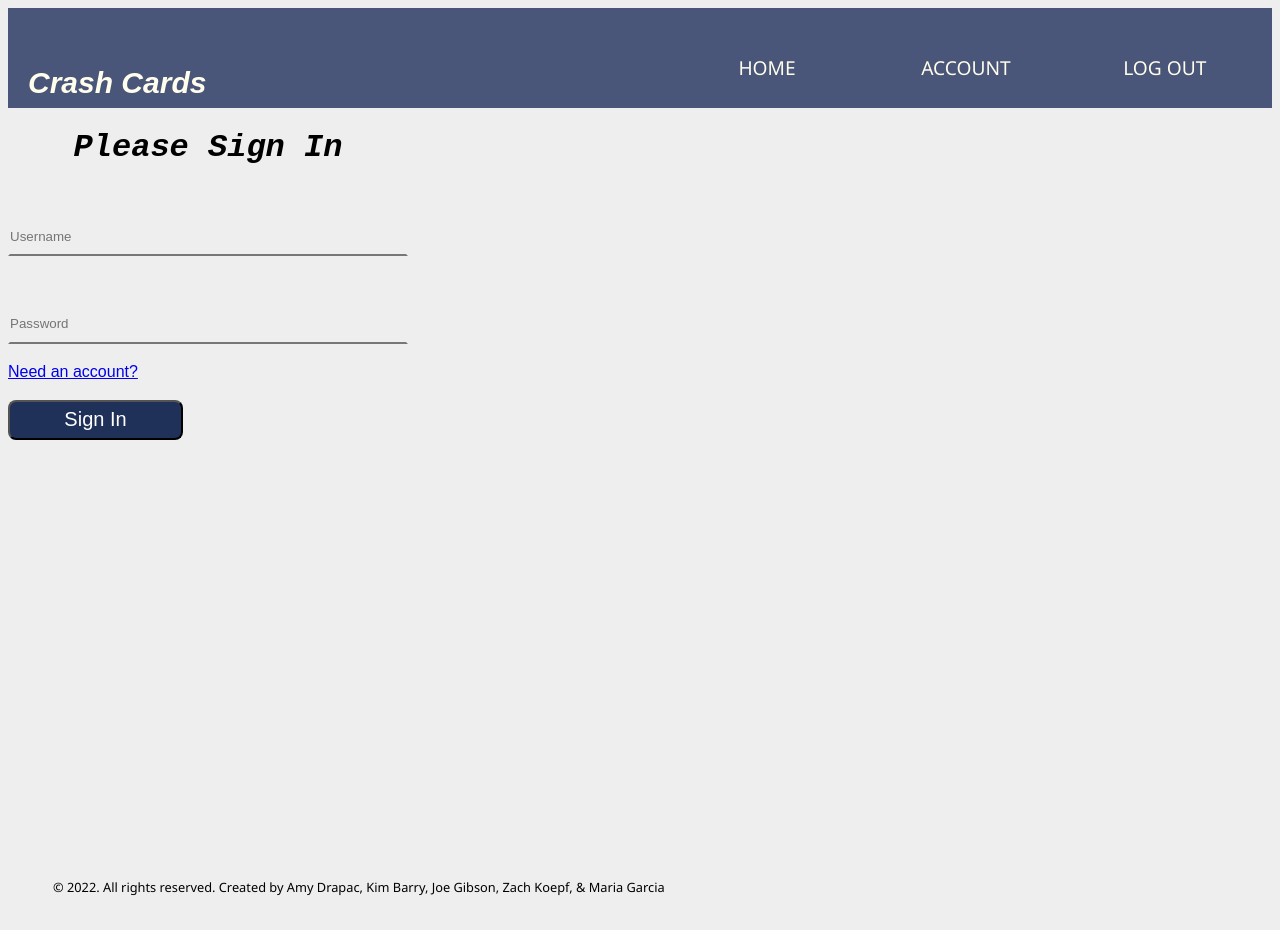
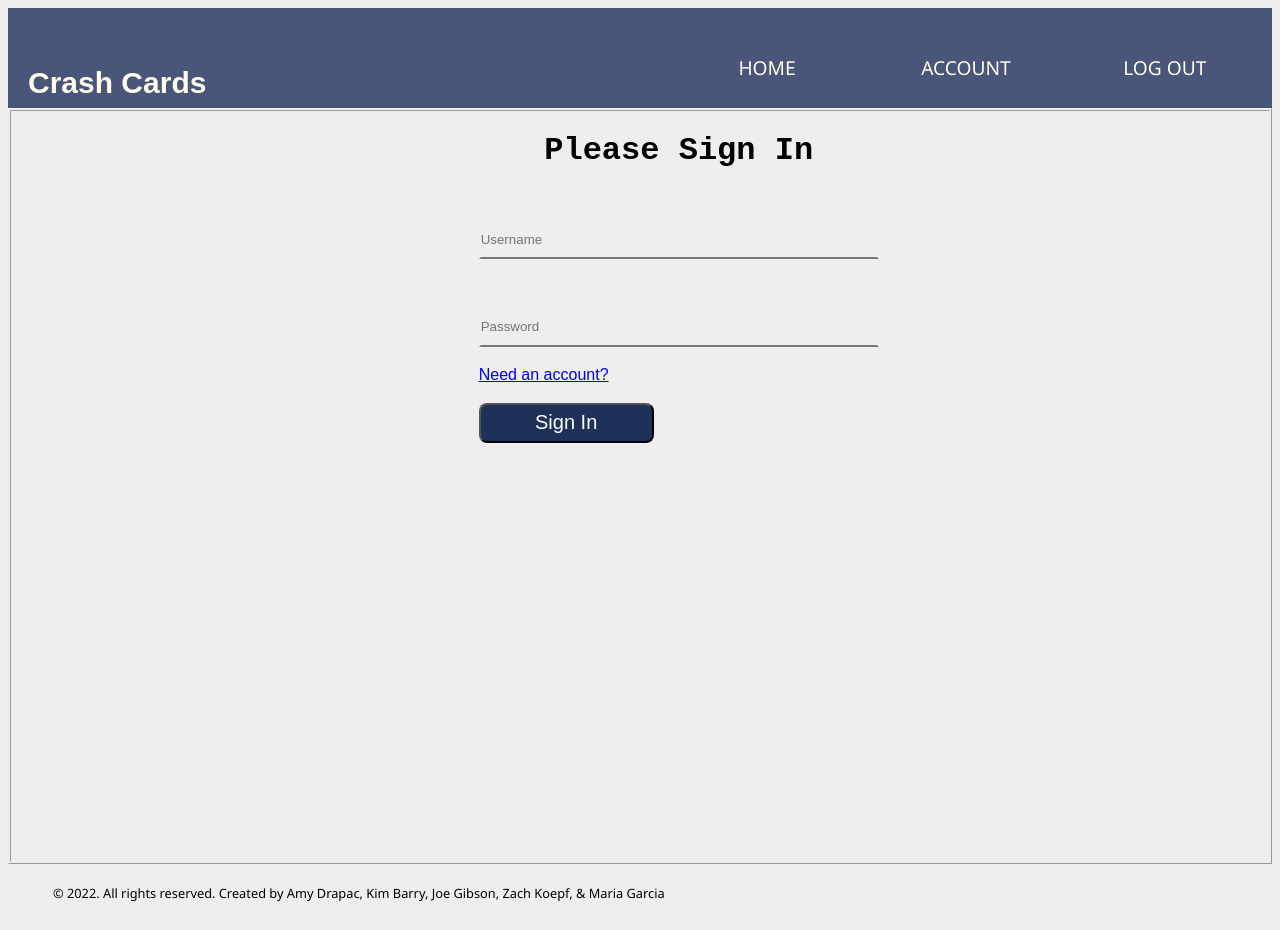
Before and after one commit to rohlfinga1/final-capstone, a Vue app in the folder vue/: page /login in a window 1280 px wide. Built offline with nearby package versions, Linux system fonts and the light colour scheme; a web font is replaced by a local one.

Commit message:
get rid of italics

```diff
--- a/vue/src/components/MenuBar.vue
+++ b/vue/src/components/MenuBar.vue
@@ -118,7 +118,7 @@ nav ul li {
 h2 {
   font-family: "Arial Narrow Bold", sans-serif;
   text-align: center;
-  font-style: italic;
+  font-style: bold;
   color: #FFFDEB;
 }
 </style>
--- a/vue/src/views/Home.vue
+++ b/vue/src/views/Home.vue
@@ -68,7 +68,7 @@ Loading card HTML & CSS from https://uiverse.io/alexruix/white-cat-50-->
 h1 {
   font-family: "Arial Narrow Bold", sans-serif;
   text-align: center;
-  font-style: italic;
+  font-style: bold;
 }
 /*
 .userBtn {
--- a/vue/src/views/Login.vue
+++ b/vue/src/views/Login.vue
@@ -134,6 +134,11 @@ export default {
     cursor: pointer;
     background-color: #495579;
   }
+
+  #login {
+    padding-left: 37%;
+    border-style: ridge;
+  }
 </style>
 
 <!-- #FFFDEB, #495579, #203159 -->
```
